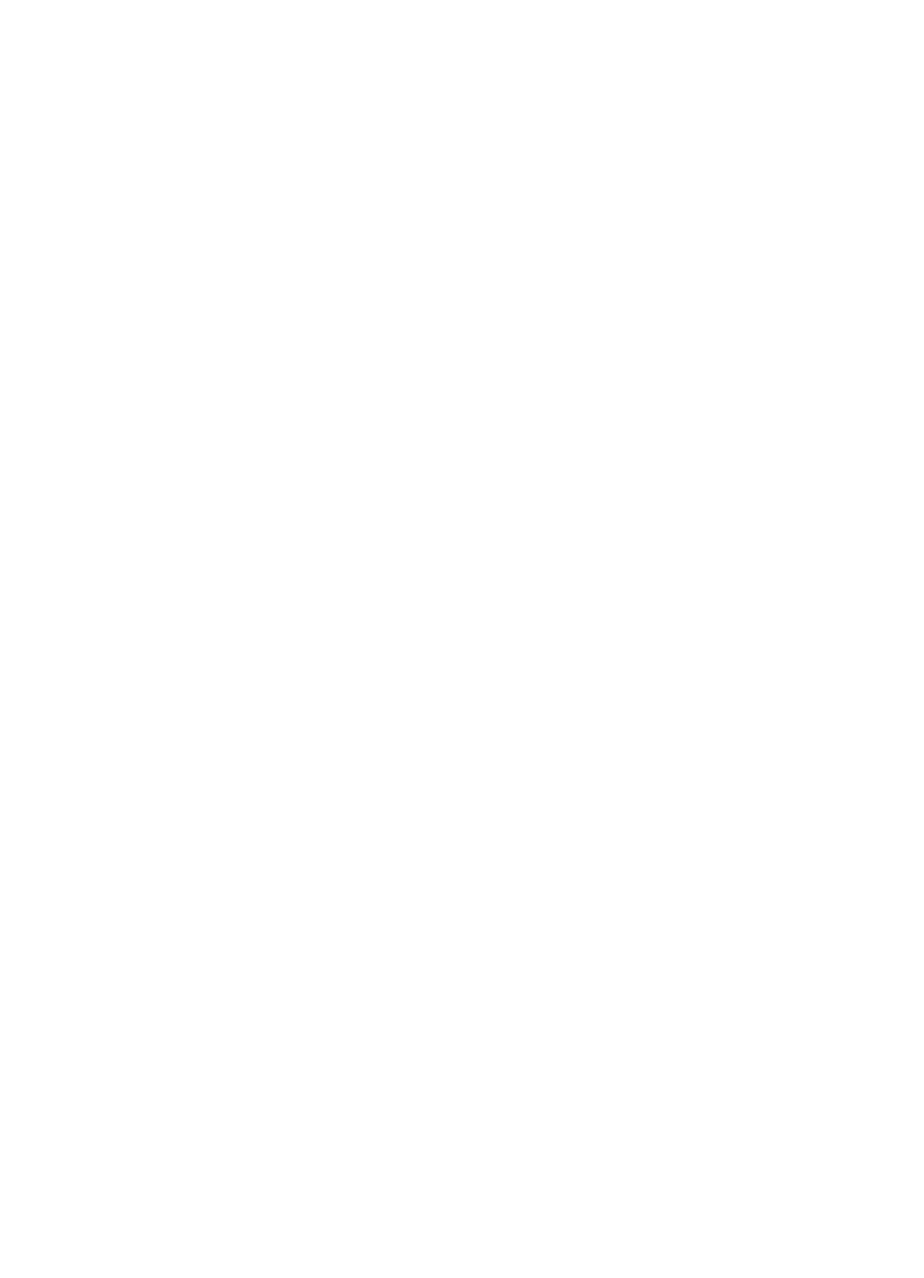
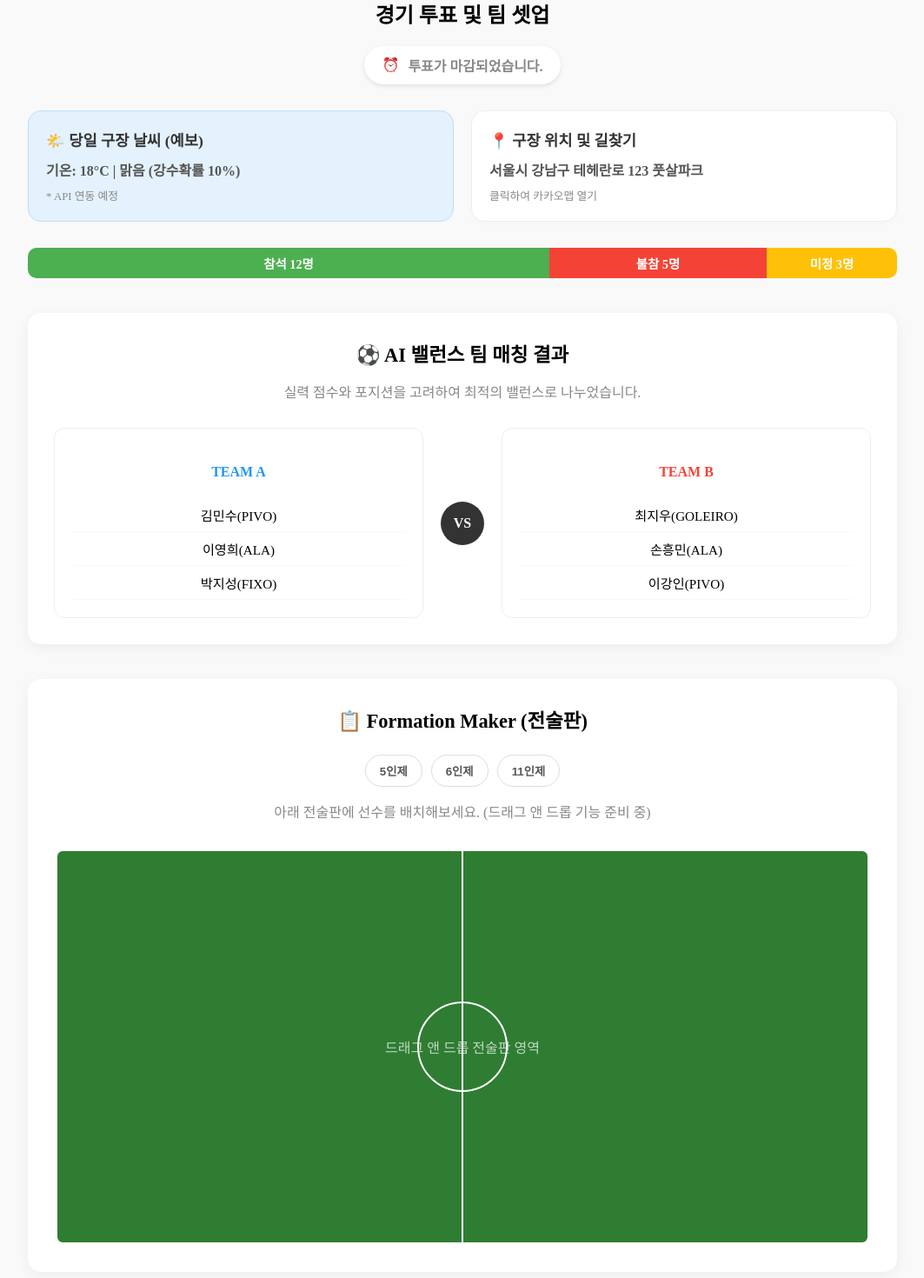
Before and after one commit to kvvxxn/Team_manager, a React (Create React App) app in the folder frontend/: page /team/match-vote in a window 1280 px wide. Before the commit this address had no page. Shown: the part 120-1590 px from the top of the page at 87% size, without its empty margins (108-1171 px from the left). Before the commit the page ends 800 px from the top, so only its background shows below. Built offline with nearby package versions, Linux system fonts and the light colour scheme.

Commit message:
Refactor routing and update MatchVote page with new features

```diff
--- a/frontend/src/App.js
+++ b/frontend/src/App.js
@@ -18,10 +18,14 @@ function App() {
         <Route path="/" element={<Start />} />
         <Route path="/login" element={<Login />} />
         <Route path="/main" element={<Main />} />
+        {/* 기존 매칭 페이지는 남겨두었습니다. 필요 없다면 지우셔도 됩니다. */}
         <Route path="/match" element={<Match />} />
         <Route path="/calendar" element={<Calendar />} />
         <Route path="/team/stats" element={<PlayerStats />} />
-        <Route path="/team/vote" element={<MatchVote />} />
+
+        {/* 💡 이 부분의 경로를 /team/match-vote 로 수정했습니다! */}
+        <Route path="/team/match-vote" element={<MatchVote />} />
+
         <Route path="/team/finance" element={<Finance />} />
         <Route path="/team/admin" element={<Admin />} />
         <Route path="/settings" element={<Settings />} />
--- a/frontend/src/pages/Main.jsx
+++ b/frontend/src/pages/Main.jsx
@@ -24,11 +24,11 @@ const Main = () => {
         </div>
 
         {/* 하단 2개 (짧은 카드) */}
-        {/* 팀 관리 대신 매칭으로 변경 */}
-        <div style={{ ...styles.card, backgroundColor: '#fff3e0' }} onClick={() => navigate('/match')}>
-          <span style={styles.icon}>🤝</span>
-          <h2>매칭</h2>
-          <p>상대 팀 찾기 및 랭킹 확인</p>
+        {/* 기존 매칭 카드를 '경기 투표 및 팀 셋업'으로 변경 */}
+        <div style={{ ...styles.card, backgroundColor: '#fff3e0' }} onClick={() => navigate('/team/match-vote')}>
+          <span style={styles.icon}>🗳️</span>
+          <h2>경기 투표 및 팀 셋업</h2>
+          <p>투표 확인 및 AI 팀 밸런스</p>
         </div>
         <div style={{ ...styles.card, backgroundColor: '#f3e5f5' }} onClick={() => navigate('/settings')}>
           <span style={styles.icon}>🛠️</span>
@@ -40,7 +40,6 @@ const Main = () => {
   );
 };
 
-// ... 기존 styles 유지 (gridTemplateRows: '1.5fr 1fr' 포함)
 const styles = {
   container: { height: '100vh', display: 'flex', flexDirection: 'column', backgroundColor: '#f5f5f5' },
   header: { height: '15%', display: 'flex', justifyContent: 'center', alignItems: 'center', backgroundColor: '#fff' },
--- a/frontend/src/pages/Team/MatchVote.jsx
+++ b/frontend/src/pages/Team/MatchVote.jsx
@@ -34,17 +34,37 @@ const MatchVote = () => {
     teamB: ['최지우(GOLEIRO)', '손흥민(ALA)', '이강인(PIVO)']
   };
 
+  // 지도 앱 열기 (예: 카카오맵 검색)
+  const openMap = () => {
+    // 실제 사용 시 구장 이름이나 주소를 변수로 처리하세요
+    window.open('https://map.kakao.com/link/search/풋살장', '_blank');
+  };
+
   return (
     <div style={styles.pageWrapper}>
       <TeamHeader />
       <div style={styles.container}>
         <header style={styles.header}>
-          <h2>경기 투표 현황</h2>
+          <h2>경기 투표 및 팀 셋업</h2>
           <div style={styles.timerBox}>
             <span style={styles.timerIcon}>⏰</span>
             <span style={isVoteClosed ? styles.timerClosed : styles.timerActive}>{timeLeft}</span>
           </div>
         </header>
+
+        {/* 구장 정보 및 날씨 연동 섹션 (새로 추가) */}
+        <section style={styles.infoSection}>
+          <div style={styles.weatherCard}>
+            <h4 style={styles.cardTitle}>🌤️ 당일 구장 날씨 (예보)</h4>
+            <p style={styles.cardContent}>기온: 18°C | 맑음 (강수확률 10%)</p>
+            <span style={styles.cardSubText}>* API 연동 예정</span>
+          </div>
+          <div style={styles.mapCard} onClick={openMap}>
+            <h4 style={styles.cardTitle}>📍 구장 위치 및 길찾기</h4>
+            <p style={styles.cardContent}>서울시 강남구 테헤란로 123 풋살파크</p>
+            <span style={styles.cardSubText}>클릭하여 카카오맵 열기</span>
+          </div>
+        </section>
 
         {/* 투표 프로그레스 바 영역 (기존 유지) */}
         <section style={styles.voteChart}>
@@ -72,14 +92,35 @@ const MatchVote = () => {
             </div>
           </div>
         </section>
+
+        {/* 4. 드래그 앤 드롭 전술판 섹션 (새로 추가) */}
+        <section style={styles.formationSection}>
+          <div style={styles.formationHeader}>
+            <h3 style={styles.sectionTitle}>📋 Formation Maker (전술판)</h3>
+            <div style={styles.modeButtons}>
+              <button style={styles.modeBtn}>5인제</button>
+              <button style={styles.modeBtn}>6인제</button>
+              <button style={styles.modeBtn}>11인제</button>
+            </div>
+          </div>
+          <p style={styles.sectionSub}>아래 전술판에 선수를 배치해보세요. (드래그 앤 드롭 기능 준비 중)</p>
+
+          <div style={styles.pitch}>
+            {/* 전술판 그라운드 UI (추후 dnd 라이브러리 연동) */}
+            <div style={styles.centerCircle}></div>
+            <div style={styles.halfWayLine}></div>
+            <p style={{color: 'rgba(255,255,255,0.7)', zIndex: 1}}>드래그 앤 드롭 전술판 영역</p>
+          </div>
+        </section>
+
       </div>
     </div>
   );
 };
 
 const styles = {
-  pageWrapper: { backgroundColor: '#f9f9f9', minHeight: '100vh' },
-  container: { padding: '20px 40px' },
+  pageWrapper: { backgroundColor: '#f9f9f9', minHeight: '100vh', paddingBottom: '50px' },
+  container: { padding: '20px 40px', maxWidth: '1000px', margin: '0 auto' },
   header: { textAlign: 'center', marginBottom: '30px' },
   timerBox: {
     display: 'inline-flex', alignItems: 'center', gap: '10px',
@@ -87,17 +128,44 @@ const styles = {
   },
   timerActive: { color: '#e63946', fontWeight: 'bold', fontSize: '1.1rem' },
   timerClosed: { color: '#888', fontWeight: 'bold' },
-  voteChart: { marginBottom: '50px' },
+
+  // 구장/날씨 섹션 스타일
+  infoSection: { display: 'flex', gap: '20px', marginBottom: '30px' },
+  weatherCard: { flex: 1, padding: '20px', backgroundColor: '#e3f2fd', borderRadius: '15px', border: '1px solid #bbdefb' },
+  mapCard: { flex: 1, padding: '20px', backgroundColor: '#fff', borderRadius: '15px', border: '1px solid #eee', cursor: 'pointer', boxShadow: '0 2px 8px rgba(0,0,0,0.02)', transition: 'transform 0.2s' },
+  cardTitle: { margin: '0 0 10px 0', fontSize: '1.1rem', color: '#333' },
+  cardContent: { margin: '0 0 8px 0', fontWeight: 'bold', color: '#555' },
+  cardSubText: { fontSize: '0.8rem', color: '#888' },
+
+  voteChart: { marginBottom: '40px' },
   progressBarContainer: { display: 'flex', height: '35px', borderRadius: '10px', overflow: 'hidden' },
   progressBar: { display: 'flex', alignItems: 'center', justifyContent: 'center', color: '#fff', fontSize: '0.9rem', fontWeight: 'bold' },
 
-  resultSection: { marginTop: '40px', padding: '30px', backgroundColor: '#fff', borderRadius: '15px', boxShadow: '0 4px 15px rgba(0,0,0,0.05)' },
-  sectionTitle: { fontSize: '1.4rem', fontWeight: 'bold', textAlign: 'center', marginBottom: '10px' },
+  resultSection: { marginBottom: '40px', padding: '30px', backgroundColor: '#fff', borderRadius: '15px', boxShadow: '0 4px 15px rgba(0,0,0,0.05)' },
+  sectionTitle: { fontSize: '1.4rem', fontWeight: 'bold', textAlign: 'center', margin: '0 0 10px 0' },
   sectionSub: { textAlign: 'center', color: '#888', marginBottom: '30px' },
   teamGrid: { display: 'flex', justifyContent: 'center', alignItems: 'center', gap: '20px' },
   teamCard: { flex: 1, padding: '20px', borderRadius: '12px', border: '1px solid #eee', textAlign: 'center' },
   vsCircle: { width: '50px', height: '50px', borderRadius: '50%', backgroundColor: '#333', color: '#fff', display: 'flex', justifyContent: 'center', alignItems: 'center', fontWeight: 'bold' },
-  playerItem: { padding: '8px 0', borderBottom: '1px solid #f9f9f9', fontSize: '0.95rem' }
+  playerItem: { padding: '8px 0', borderBottom: '1px solid #f9f9f9', fontSize: '0.95rem' },
+
+  // 전술판 섹션 스타일
+  formationSection: { padding: '30px', backgroundColor: '#fff', borderRadius: '15px', boxShadow: '0 4px 15px rgba(0,0,0,0.05)' },
+  formationHeader: { display: 'flex', flexDirection: 'column', alignItems: 'center', gap: '15px', marginBottom: '10px' },
+  modeButtons: { display: 'flex', gap: '10px' },
+  modeBtn: { padding: '8px 16px', borderRadius: '20px', border: '1px solid #ddd', backgroundColor: '#fff', cursor: 'pointer', fontWeight: 'bold', color: '#555' },
+  pitch: {
+    position: 'relative', height: '450px', backgroundColor: '#2e7d32',
+    borderRadius: '10px', display: 'flex', justifyContent: 'center', alignItems: 'center',
+    border: '4px solid #fff', marginTop: '20px', overflow: 'hidden'
+  },
+  centerCircle: {
+    position: 'absolute', width: '100px', height: '100px',
+    border: '2px solid #fff', borderRadius: '50%'
+  },
+  halfWayLine: {
+    position: 'absolute', width: '2px', height: '100%', backgroundColor: '#fff'
+  }
 };
 
 export default MatchVote;
```
